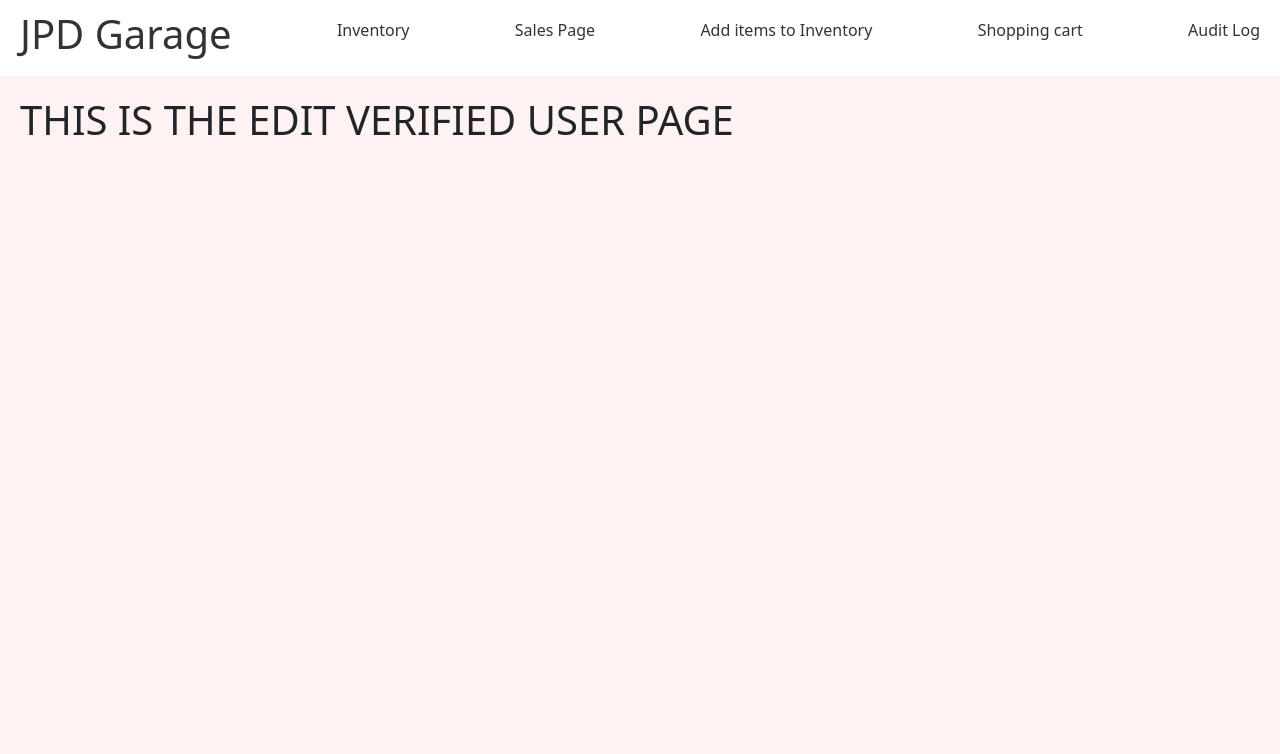
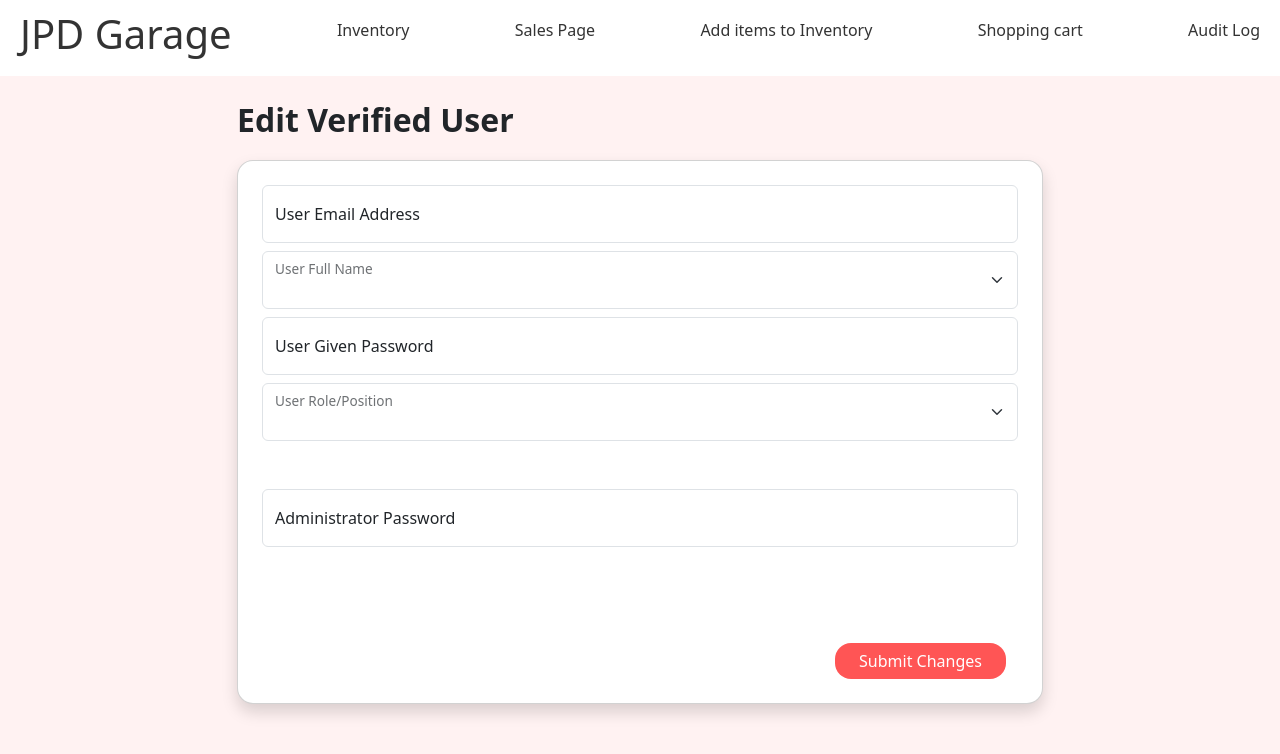
Before and after one commit to briangabini/CSSWENG-IMS, a React (Create React App) app in the folder frontend/: page /edit-verified-user in a window 1280 px wide. Shown: the top 754 px of the page. Built offline with nearby package versions, Linux system fonts and the light colour scheme.

Commit message:
Made layout for add and edit verified user

```diff
--- a/frontend/src/App.js
+++ b/frontend/src/App.js
@@ -65,7 +65,7 @@ function App() {
             />
 
             <Route
-              path="/VerifiedUserList"
+              path="/verified-user-list"
               element={<VerifiedUserList />}
             />
 
--- a/frontend/src/components/VerifiedUserDetails.js
+++ b/frontend/src/components/VerifiedUserDetails.js
@@ -8,7 +8,7 @@ const VerifiedUserDetails = ({userDetail}) => {
         //     <p>Role: {userDetail.role}</p>
         //     <p>Date Added: {userDetail.dateAdded}</p>
         // </div>
-        <Row className='w-100 nopadding' style={{border: "1px solid red"}}>
+        <Row className='w-100 nopadding border-top my-1'>
             <Col className='txt-gray-text border col-4 fs-6 nopadding'>{userDetail.employeeName}</Col>
             <Col className='txt-gray-text border col-4 fs-6 nopadding'>{userDetail.emailAddress}</Col>
             <Col className='txt-gray-text border col-2 fs-6 nopadding'>{userDetail.role}</Col>
--- a/frontend/src/index.css
+++ b/frontend/src/index.css
@@ -92,15 +92,12 @@ header a {
   font-size: 64px!important; /* fs-1 */
 }
 
-.shadow{
-  box-shadow: 0px 10px 22px -11px rgba(0,0,0,0.75);
+.nopadding {
+  padding: 0 !important;
+  margin-left: 0 !important;
 }
 
-.nopadding {
-  padding: 0 !important;
-  margin: 0 !important;
-}
-
+.bo
 .overlay-revenue{
   background: url(../public/icon_briefcase_.png);
   background-repeat: no-repeat;
--- a/frontend/src/pages/AddVerifiedUser.js
+++ b/frontend/src/pages/AddVerifiedUser.js
@@ -1,10 +1,54 @@
+import { Container, Row, Button, Form, Card, FloatingLabel } from 'react-bootstrap'
+
 const AddVerifiedUser = () => {
 
     return (
-        <div className="add-verified-user">
-            <h1>THIS IS THE ADD VERIFIED USER PAGE</h1>
+        <Container className='main'>
+        <Row className='fs-2 fw-bold'>
+            Add Verified User
+        </Row>
+        <Row>
+            <Card className='p-4 rounded-4 shadow mt-3'>
+                <Form>
+                    <FloatingLabel className="mb-2" controlId="floatingInput" label="User Email Address" >
+                        <Form.Control type="email" placeholder="name@example.com" />
+                    </FloatingLabel>
 
-        </div>
+                    <FloatingLabel className="mb-2" controlId="floatingSelect" label="User Full Name">
+                        <Form.Select>
+                            <option></option>
+                            <option value="1">Juan Dela Cruz</option>
+                            <option value="1">Juan Dela Cruz</option>
+                            <option value="1">Juan Dela Cruz</option>
+                        </Form.Select>
+                    </FloatingLabel>
+
+                    <FloatingLabel className="mb-2" controlId="floatingPassword" label="User Given Password">
+                        <Form.Control type="text" placeholder="User Given Password" />
+                    </FloatingLabel>
+
+                    <FloatingLabel className="mb-5" controlId="floatingSelect" label="User Role/Position">
+                        <Form.Select>
+                            <option></option>
+                            <option value="1">Partsman</option>
+                            <option value="2">Secretary</option>
+                            <option value="3">Admin</option>
+                        </Form.Select>
+                    </FloatingLabel>
+                    <FloatingLabel className="mb-5" controlId="floatingInput" label="Administrator Password">
+                        <Form.Control type="password" placeholder="Password" />
+                    </FloatingLabel>
+
+                    <Container fluid className='d-flex justify-content-end pt-5'>
+                        <Button className='bg-main-dominant-red border border-0 px-4 rounded-4' type="submit">
+                            Add to Team
+                        </Button>
+                    </Container>
+                </Form>
+
+            </Card>
+        </Row>
+    </Container>
     )
 }
 
--- a/frontend/src/pages/EditVerifiedUser.js
+++ b/frontend/src/pages/EditVerifiedUser.js
@@ -1,10 +1,53 @@
+import { Container, Row, Button, Form, Card, FloatingLabel } from 'react-bootstrap'
+
 const EditVerifiedUser = () => {
 
     return (
-        <div className="edit-verified-user">
-            <h1>THIS IS THE EDIT VERIFIED USER PAGE</h1>
+        <Container className='main'>
+            <Row className='fs-2 fw-bold'>
+                Edit Verified User
+            </Row>
+            <Row>
+                <Card className='p-4 rounded-4 shadow mt-3'>
+                    <Form>
+                        <FloatingLabel className="mb-2" controlId="floatingInput" label="User Email Address" >
+                            <Form.Control type="email" placeholder="name@example.com" />
+                        </FloatingLabel>
 
-        </div>
+                        <FloatingLabel className="mb-2" controlId="floatingSelect" label="User Full Name">
+                            <Form.Select>
+                                <option></option>
+                                <option value="1">Juan Dela Cruz</option>
+                                <option value="1">Juan Dela Cruz</option>
+                                <option value="1">Juan Dela Cruz</option>
+                            </Form.Select>
+                        </FloatingLabel>
+
+                        <FloatingLabel className="mb-2" controlId="floatingPassword" label="User Given Password">
+                            <Form.Control type="text" placeholder="User Given Password" />
+                        </FloatingLabel>
+
+                        <FloatingLabel className="mb-5" controlId="floatingSelect" label="User Role/Position">
+                            <Form.Select>
+                                <option></option>
+                                <option value="1">Partsman</option>
+                                <option value="2">Secretary</option>
+                                <option value="3">Admin</option>
+                            </Form.Select>
+                        </FloatingLabel>
+                        <FloatingLabel className="mb-5" controlId="floatingInput" label="Administrator Password">
+                            <Form.Control type="password" placeholder="Password" />
+                        </FloatingLabel>
+                        <Container fluid className='d-flex justify-content-end pt-5 '>
+                            <Button className='bg-main-dominant-red border border-0 px-4 rounded-4' type="submit">
+                                Submit Changes
+                            </Button>
+                        </Container>
+                    </Form>
+
+                </Card>
+            </Row>
+        </Container>
     )
 }
 
--- a/frontend/src/pages/VerifiedUserList.js
+++ b/frontend/src/pages/VerifiedUserList.js
@@ -37,9 +37,9 @@ const VerifiedUserList = () => {
             </Row>
             <Row>
                 <ButtonToolbar className='border'>
-                    <Button variant="light" size='sm' className='my-2 ms-auto me-2 shadow'>Add User</Button>
-                    <Button variant="light" size='sm' className='m-2 shadow'>Filter: In Stock</Button>
-                    <Button variant="light" size='sm' className='m-2 shadow'>Sort by: Date, new to old</Button>
+                    <Button variant="light" size='sm' className='rounded-4 my-2 ms-auto me-2 shadow'>Add User</Button>
+                    <Button variant="light" size='sm' className='rounded-4 m-2 shadow'>Filter: In Stock</Button>
+                    <Button variant="light" size='sm' className='rounded-4 m-2 shadow'>Sort by: Date, new to old</Button>
                 </ButtonToolbar>
             </Row>
             <Row>
@@ -47,20 +47,25 @@ const VerifiedUserList = () => {
                     <Form.Control
                     placeholder="Search"
                     aria-describedby="basic-addon2"
+                    className='rounded-4'
                     />
-                    <Button variant="outline-secondary" id="button-addon2">
+                    <Button id="button-addon2"
+                    className='rounded-4'>
                     Search
                     </Button>
                 </InputGroup>
             </Row>
             <Row>
                 <Card>
-                    <Row className='w-100 nopadding' style={{border: "1px solid red"}}>
-                        <Col className='txt-gray-text border col-4 fs-6 nopadding'>Employee Name</Col>
-                        <Col className='txt-gray-text border col-4 fs-6 nopadding'>Email Address</Col>
-                        <Col className='txt-gray-text border col-2 fs-6 nopadding'>Role</Col>
-                        <Col className='txt-gray-text border col-2 fs-6 nopadding'>Date Added</Col>
+                    <Row className='w-100 nopadding my-2'>
+                        <Col className='txt-gray-text col-4 fs-6 nopadding'>Employee Name</Col>
+                        <Col className='txt-gray-text col-4 fs-6 nopadding'>Email Address</Col>
+                        <Col className='txt-gray-text col-2 fs-6 nopadding'>Role</Col>
+                        <Col className='txt-gray-text col-2 fs-6 nopadding'>Date Added</Col>
                     </Row>
+                    {userDetails && userDetails.map((userDetail) => (
+                    <VerifiedUserDetails key={userDetail._id}  userDetail={userDetail} />
+                    ))}
                 </Card>
             </Row>
         </Container>
```
